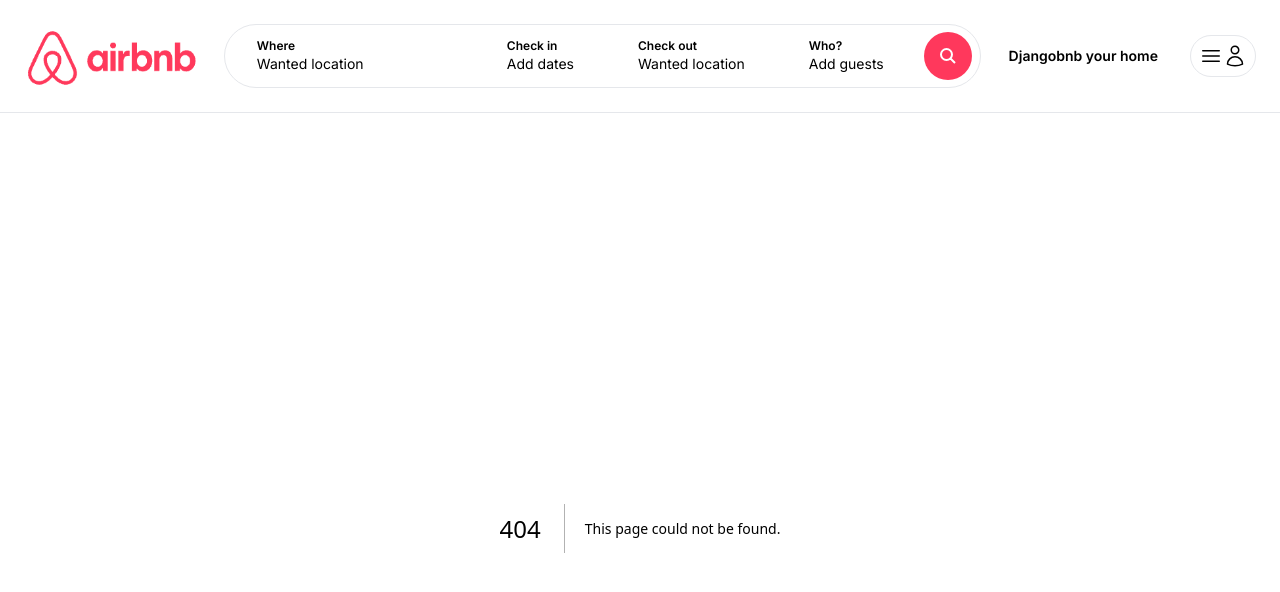
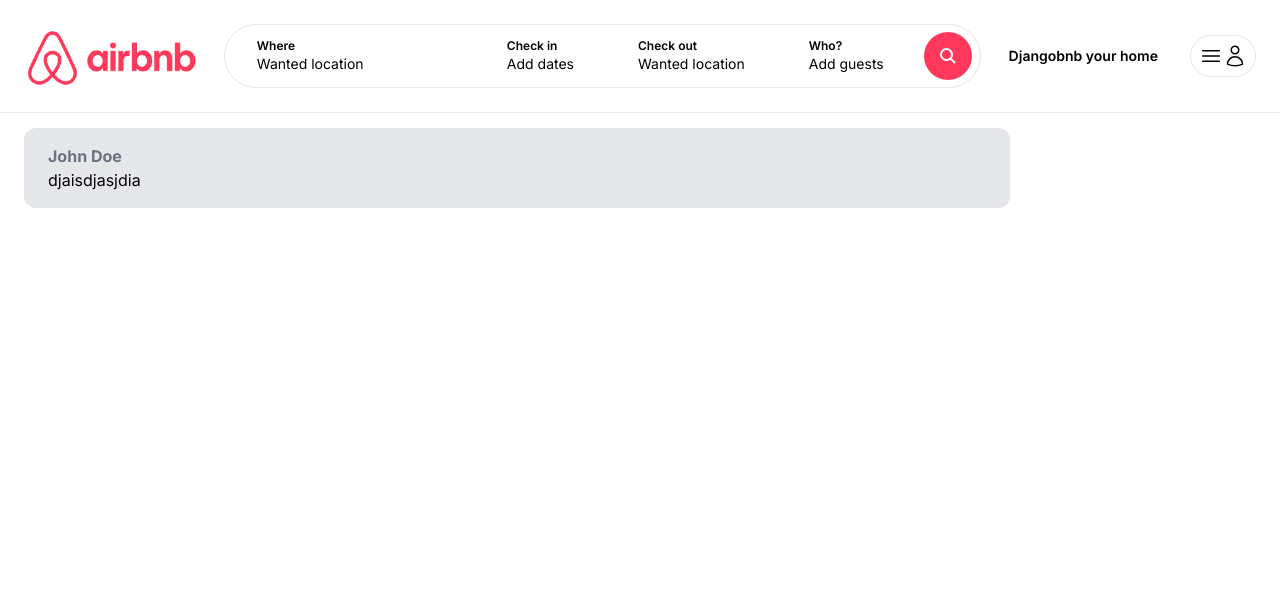
Before and after one commit to alexmihai288/djangobnb, a Next.js app: page /inbox/1 in a window 1280 px wide. Before the commit this address had no page. Shown: the top 592 px of the page. Built offline with nearby package versions, Linux system fonts and the light colour scheme.

Commit message:
chore conve

```diff
--- /dev/null
+++ b/app/components/inbox/ConversationDetail.tsx
@@ -0,0 +1,13 @@
+import React from "react";
+
+export const ConversationDetail = () => {
+  return (
+    <div className="max-h-[400px] overflow-auto flex flex-col space-y-4">
+      <div className="w-[80%] py-4 px-6 rounded-xl bg-gray-200">
+        <p className="font-bold text-gray-500">John Doe</p>
+
+        <p>djaisdjasjdia</p>
+      </div>
+    </div>
+  );
+};
--- /dev/null
+++ b/app/inbox/[id]/page.tsx
@@ -0,0 +1,11 @@
+import { ConversationDetail } from "@/app/components/inbox/ConversationDetail";
+
+const ConversationPage = () => {
+  return (
+    <main className="max-w-[1500px] mx-auto px-6 pb-6">
+      <ConversationDetail />
+    </main>
+  );
+};
+
+export default ConversationPage;
```
